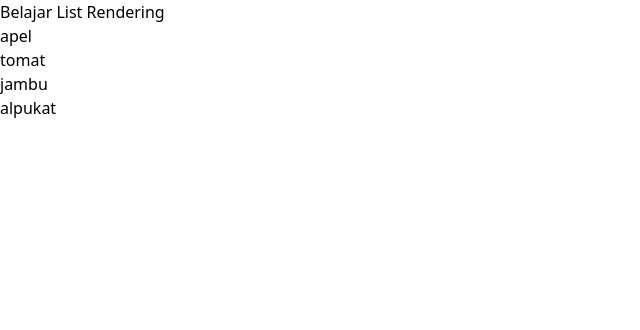
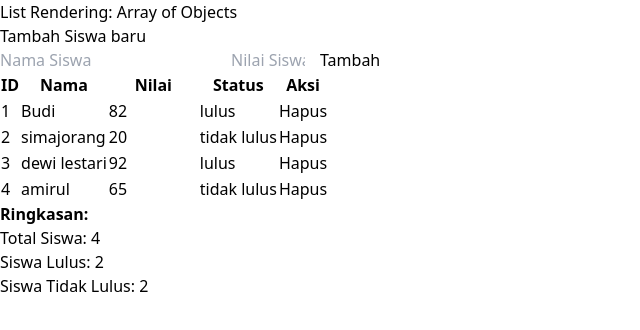
Before and after one commit to BenedictoGeraldo/FJ-React, a React (Vite) app: page / in a window 1280 px wide. Shown: the top 330 px of the page, without its empty margins (0-640 px from the left). Built offline with nearby package versions, Linux system fonts and the light colour scheme.

Commit message:
update day 2: list rendering complex

```diff
--- a/src/day2_state_hooks/03_ListRendering.jsx
+++ b/src/day2_state_hooks/03_ListRendering.jsx
@@ -1,18 +1,137 @@
 // import { useState } from "react";
 
-function SimpleListExample() {
-  const fruits = ["apel", "tomat", "jambu", "alpukat"];
+// function SimpleListExample() {
+//   const fruits = ["apel", "tomat", "jambu", "alpukat"];
+
+//   return (
+//     <div>
+//       <h2>Belajar List Rendering</h2>
+//       <ul>
+//         {fruits.map((fruit, index) => (
+//           <li key={index}>{fruit}</li>
+//         ))}
+//       </ul>
+//     </div>
+//   );
+// }
+
+// export default SimpleListExample;
+
+{
+  /*Objek Array */
+}
+
+import { useState } from "react";
+
+function StudentListExample() {
+  const [students, setStudents] = useState([
+    { id: 1, name: "Budi", score: 82 },
+    { id: 2, name: "simajorang", score: 20 },
+    { id: 3, name: "dewi lestari", score: 92 },
+    { id: 4, name: "amirul", score: 65 },
+  ]);
+
+  const [newName, setNewName] = useState("");
+  const [newScore, setNewScore] = useState("");
+
+  const addStudent = () => {
+    if (newName.trim() && newScore) {
+      const newStudent = {
+        id: students.length + 1,
+        name: newName,
+        score: Number(newScore),
+      };
+      setStudents([...students, newStudent]);
+      setNewName("");
+      setNewScore("");
+    }
+  };
+
+  const deleteStudent = (id) => {
+    setStudents(students.filter((student) => student.id !== id));
+  };
+
+  const updateScore = (id, newScore) => {
+    setStudents(
+      students.map((student) =>
+        student.id === id ? { ...student, score: newScore } : student
+      )
+    );
+  };
 
   return (
     <div>
-      <h2>Belajar List Rendering</h2>
-      <ul>
-        {fruits.map((fruit, index) => (
-          <li key={index}>{fruit}</li>
-        ))}
-      </ul>
+      <h2> List Rendering: Array of Objects</h2>
+
+      <div>
+        <h3>Tambah Siswa baru</h3>
+        <input
+          type="text"
+          value={newName}
+          onChange={(e) => setNewName(e.target.value)}
+          placeholder="Nama Siswa"
+        />
+        <input
+          type="number"
+          value={newScore}
+          onChange={(e) => setNewScore(e.target.value)}
+          placeholder="Nilai Siswa"
+          min={0}
+          max={100}
+        />
+
+        <button onClick={addStudent}>Tambah</button>
+      </div>
+
+      {/*Tabel Siswa */}
+      <tabel border="1" cellPadding="10">
+        <thead>
+          <tr>
+            <th>ID</th>
+            <th>Nama</th>
+            <th>Nilai</th>
+            <th>Status</th>
+            <th>Aksi</th>
+          </tr>
+        </thead>
+        <tbody>
+          {students.map((student) => (
+            <tr key={student.id}>
+              <td>{student.id}</td>
+              <td>{student.name}</td>
+              <td>
+                <input
+                  type="number"
+                  value={student.score}
+                  onChange={(e) =>
+                    updateScore(student.id, Number(e.target.value))
+                  }
+                  min={0}
+                  max={100}
+                />
+              </td>
+              <td>{student.score >= 75 ? "lulus" : "tidak lulus"}</td>
+              <td>
+                <button onClick={() => deleteStudent(student.id)}>Hapus</button>
+              </td>
+            </tr>
+          ))}
+        </tbody>
+      </tabel>
+
+      {/*Empty State */}
+      {students.length === 0 && <p>Tidak ada data siswa</p>}
+
+      {/*Summary */}
+      <div>
+        <strong>Ringkasan:</strong>
+        <p>Total Siswa: {students.length}</p>
+        <p>Siswa Lulus: {students.filter((s) => s.score >= 75).length} </p>
+
+        <p>Siswa Tidak Lulus: {students.filter((s) => s.score < 75).length}</p>
+      </div>
     </div>
   );
 }
 
-export default SimpleListExample;
+export default StudentListExample;
--- a/src/day2_state_hooks/d2_mainApp.jsx
+++ b/src/day2_state_hooks/d2_mainApp.jsx
@@ -1,6 +1,7 @@
 import CounterExample from "./01_UseStateExample";
 import LogicalAndExample from "./02_conditionalRendering";
 import SimpleListExample from "./03_ListRendering";
+import StudentListExample from "./03_ListRendering";
 
 function D2MainApp() {
   return (
@@ -13,8 +14,12 @@ function D2MainApp() {
         <LogicalAndExample />
       </section> */}
 
+      {/* <section>
+        <SimpleListExample />
+      </section> */}
+
       <section>
-        <SimpleListExample />
+        <StudentListExample />
       </section>
     </div>
   );
```
